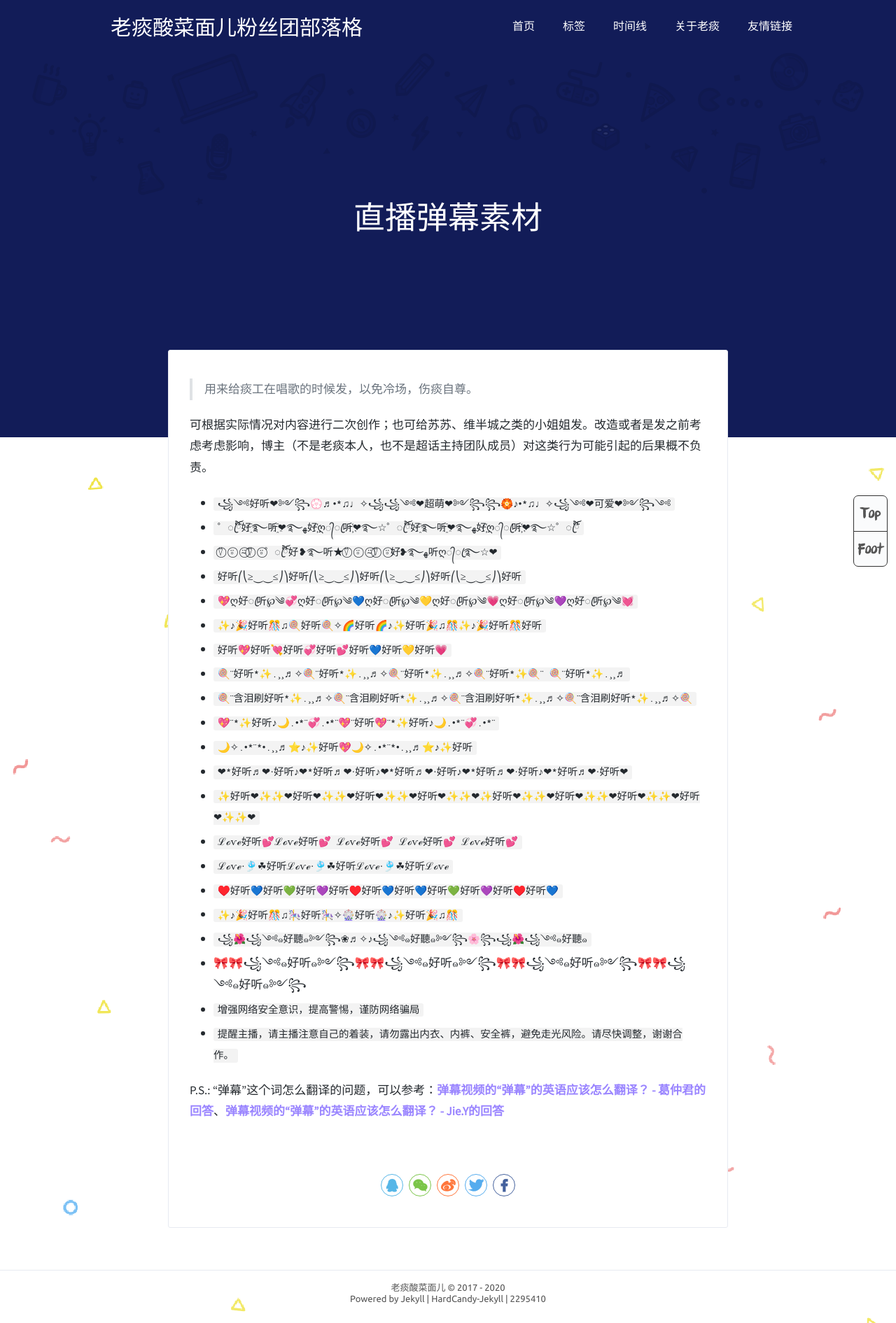
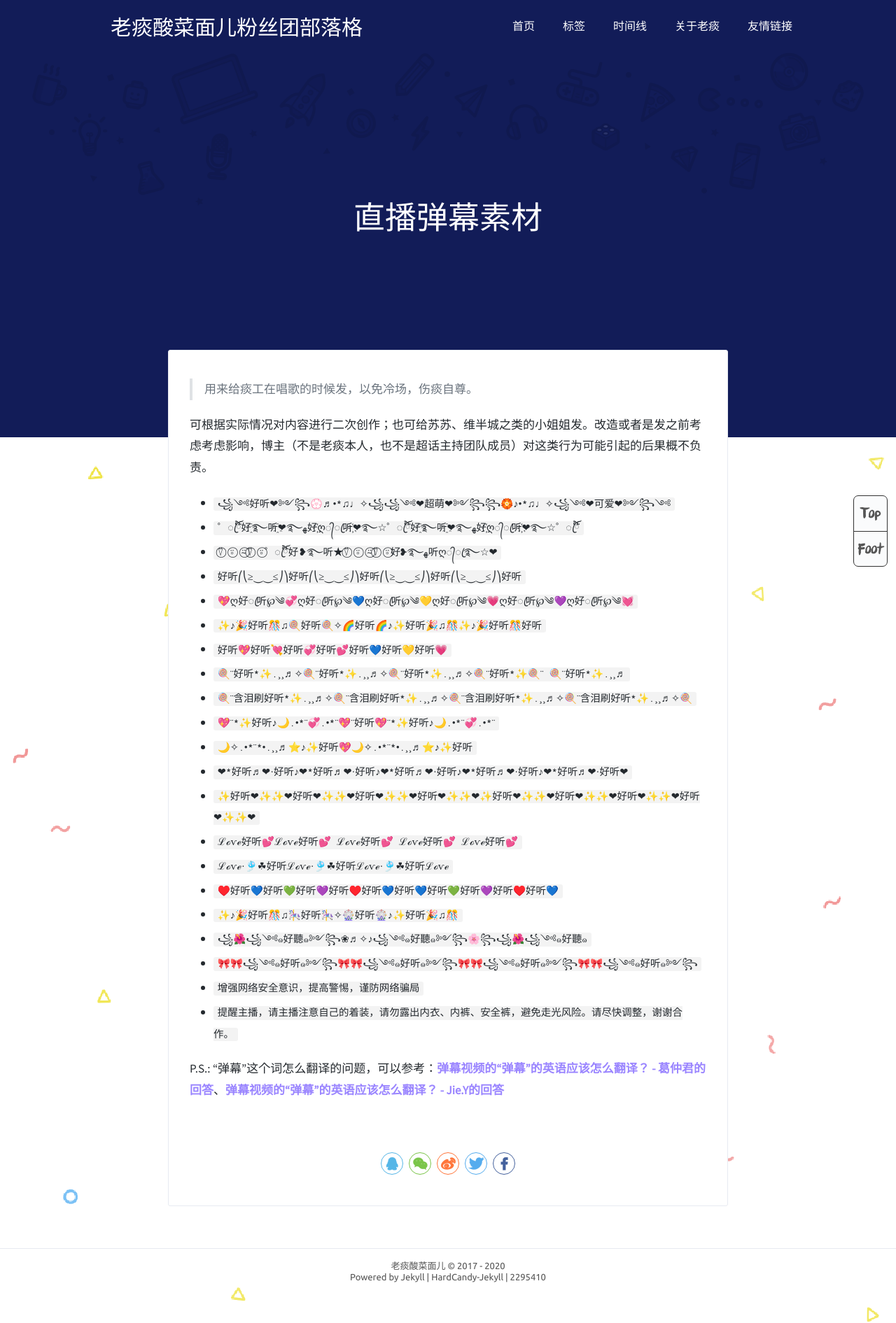
Before and after one commit to grandtanfans/grandtanfans.github.io, a Jekyll site: the page built from _posts/2020-01-11-bullet-comment-material.md, in a window 1280 px wide. Shown: the whole page at 70% size. Built offline with Jekyll 4.4.1, drawn with Linux system fonts in a browser that asks for light colours; comment, search, counter and statistics services are not loaded.

Commit message:
feat: update

```diff
--- a/_posts/2020-01-11-bullet-comment-material.md
+++ b/_posts/2020-01-11-bullet-comment-material.md
@@ -30,7 +30,7 @@ tags: 常用工具
 * `♥️好听💙好听💚好听💜好听♥️好听💙好听💙好听💚好听💜好听♥️好听💙`
 * `✨♪🎉好听🎊♫🎠好听🎠✧🎡好听🎡♪✨好听🎉♫🎊`
 * `꧁🌺꧁༺๑好聽๑༻꧂❀♬✧♪꧁༺๑好聽๑༻꧂🌸꧂꧁🌺꧁༺๑好聽๑`
-* 🎀🎀꧁༺๑好听๑༻꧂🎀🎀꧁༺๑好听๑༻꧂🎀🎀꧁༺๑好听๑༻꧂🎀🎀꧁༺๑好听๑༻꧂
+* `🎀🎀꧁༺๑好听๑༻꧂🎀🎀꧁༺๑好听๑༻꧂🎀🎀꧁༺๑好听๑༻꧂🎀🎀꧁༺๑好听๑༻꧂`
 * `增强网络安全意识，提高警惕，谨防网络骗局`
 * `提醒主播，请主播注意自己的着装，请勿露出内衣、内裤、安全裤，避免走光风险。请尽快调整，谢谢合作。`
 
```
